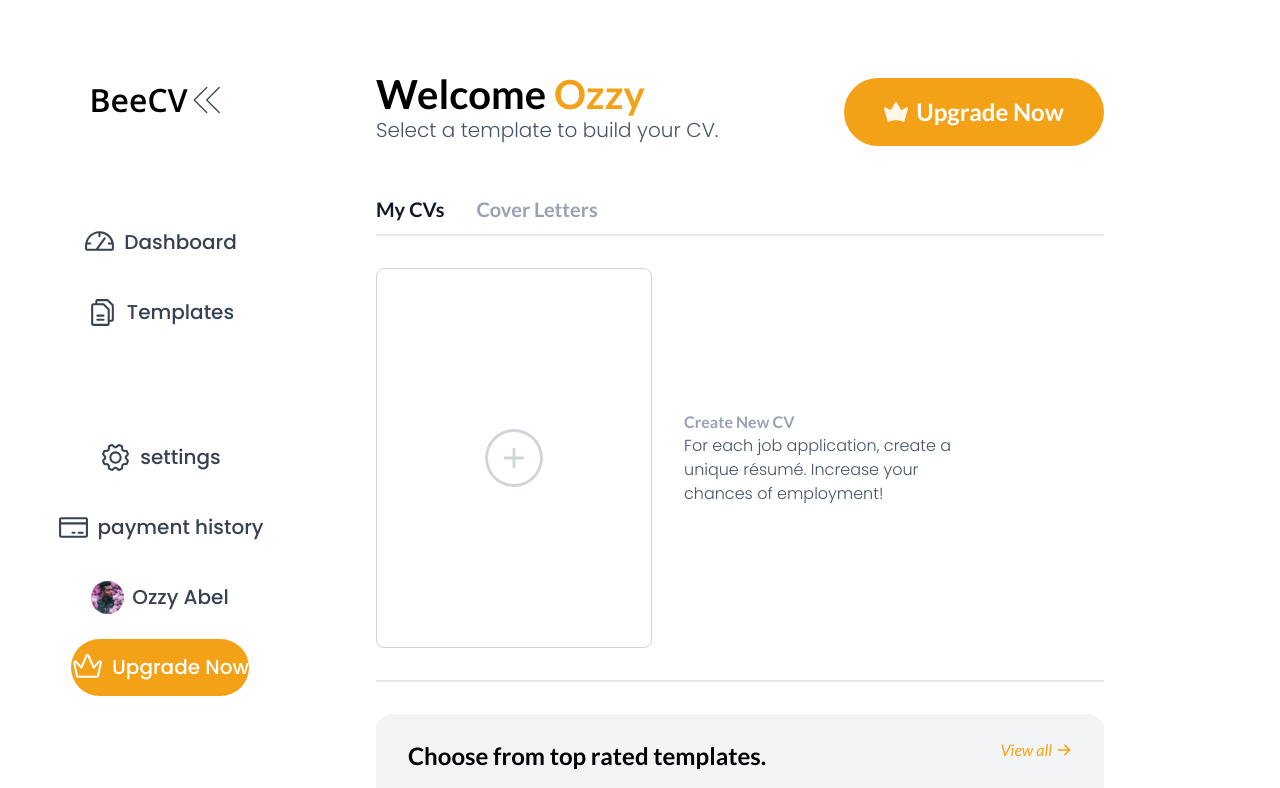
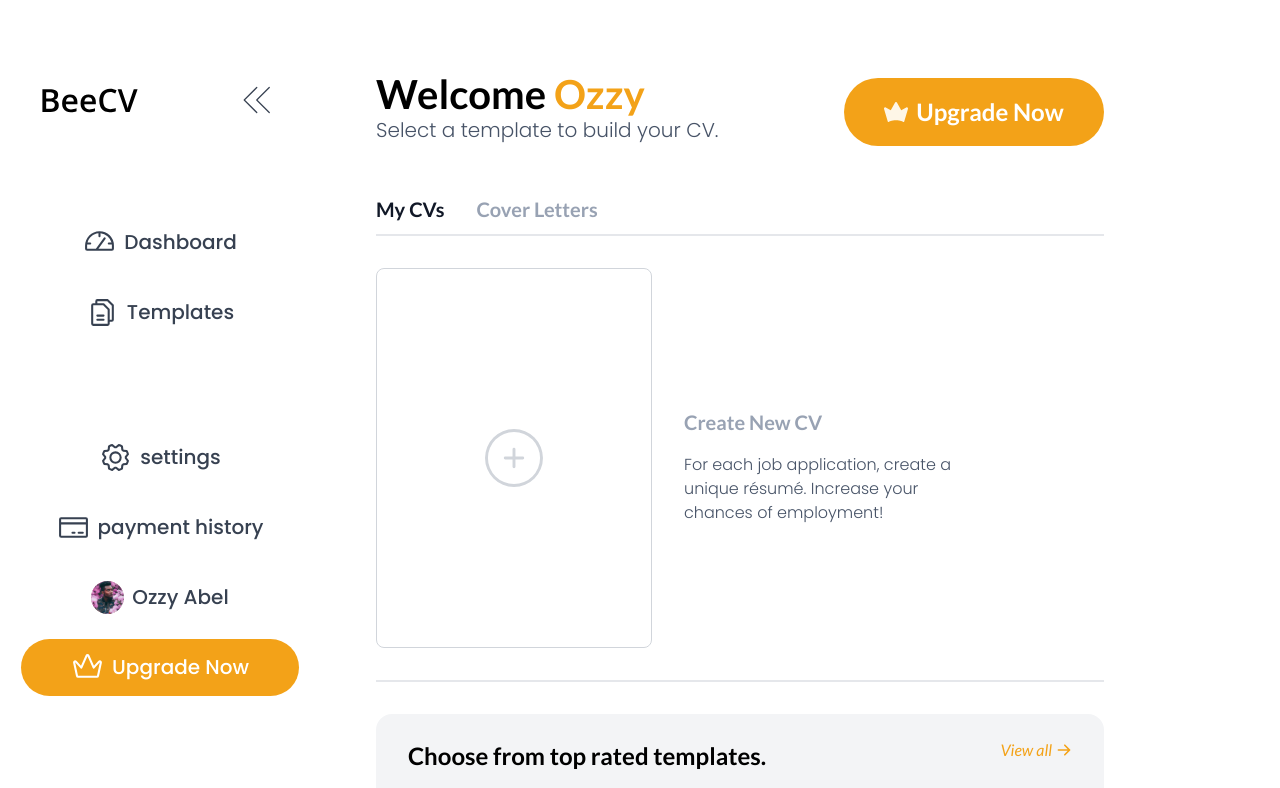
Before and after one commit to Lycan-Xx/test-4, a React (Vite) app: page / in a window 1280 px wide. Shown: the top 788 px of the page. Built offline with nearby package versions, Linux system fonts and the light colour scheme.

Commit message:
some animations

```diff
--- a/package.json
+++ b/package.json
@@ -14,6 +14,7 @@
     "@emotion/styled": "^11.13.5",
     "@mui/material": "^6.1.8",
     "aos": "^2.3.4",
+    "framer-motion": "^11.15.0",
     "react": "^18.3.1",
     "react-dom": "^18.3.1",
     "react-icons": "^5.3.0",
--- a/src/components/CreateCV/Education.jsx
+++ b/src/components/CreateCV/Education.jsx
@@ -37,10 +37,10 @@
      </button>
     </div>
    </section>
-   <section className="border-[1px] border-[#d0d5dd] md:h-[100vh] md:w-[45vw]">
+   <section className="border-[1px] border-[#d0d5dd] md:h-[100vh] md:w-[45vw] transition ease-in-out duration-1000">
     {selectedTemplate ? (
      <img
-      className="object-cover md:h-[100vh]"
+      className="object-cover md:h-[100vh] "
       src={selectedTemplate.template}
       alt={selectedTemplate.name}
      />
--- a/src/components/HomepageCVs.jsx
+++ b/src/components/HomepageCVs.jsx
@@ -10,8 +10,12 @@
      <CiCirclePlus className="hover:text-white cursor-pointer text-gray-300 hover:bg-primary rounded-full text-[70px]" />{" "}
     </Link>
    </div>
-   <div className="flex flex-col w-[40vw] md:w-[284px]">
-    <h4 className="text-greytextlight font-bold leading-[150%] font-lato text-[16px] whitespace-nowrap my-[16px] md:my-0">
+   <div
+    className="flex flex-col w-[40vw] md:w-[284px]"
+    data-aos="fade-down"
+    data-aos-offset="100"
+   >
+    <h4 className="text-greytextlight font-bold leading-[150%] font-lato text-[16px]  md:text-[20px]  whitespace-nowrap my-[16px]">
      Create New CV
     </h4>
     <p className="font-poppins font-light md:text-base text-greytext leading-[150%] text-sm">
--- a/src/components/HomepageCls.jsx
+++ b/src/components/HomepageCls.jsx
@@ -7,8 +7,12 @@
    <div className="w-[138px] h-[190px] md:w-[276px] md:h-[380px] rounded-lg border-gray-300 border-[0.5px] flex items-center align-middle justify-center  ">
     <CiCirclePlus className="hover:text-white text-gray-300 hover:bg-primary rounded-full text-[70px]" />{" "}
    </div>
-   <div className="flex flex-col w-[40vw] md:w-[284px]">
-    <h4 className="text-greytextlight font-bold leading-[150%] font-lato text-[16px]  my-[16px] md:my-0">
+   <div
+    className="flex flex-col w-[40vw] md:w-[284px]"
+    data-aos="fade-down"
+    data-aos-offset="100"
+   >
+    <h4 className="text-greytextlight font-bold leading-[150%] font-lato text-[16px] md:text-[20px] my-[16px]">
      Generate your Cover Letter
     </h4>
     <p className="font-poppins font-light md:text-base text-greytext leading-[150%] text-sm">
--- a/src/components/Layout/SideNav.jsx
+++ b/src/components/Layout/SideNav.jsx
@@ -16,13 +16,15 @@
  return (
   <aside
    className={` hidden md:flex h-[100vh] flex-col justify-between items-center font-poppins text-[20px] font-medium text-gray-700 gap-[99px] mt-0 transition-all duration-300 ease-in-out  ${
-    isSidebarOpen ? "sidebar-open md:max-w-[320px]" : "sidebar-closed max-w-[119px]"
+    isSidebarOpen
+     ? "sidebar-open md:max-w-[320px]"
+     : "sidebar-closed max-w-[119px]"
    } `}
   >
    <div
     className={`flex items-center justify-center mt-[80px] px-[32px]  ${
      isSidebarOpen
-      ? " justify-between  md:max-w-[300px] flex-row-reverse"
+      ? " justify-between  md:min-w-[300px] flex-row-reverse"
       : " justify-center flex-col"
     }`}
    >
@@ -97,14 +99,14 @@
         }
                 ${isSidebarOpen ? "" : "px-[10px] py-[10px]"}
 
-             ${id === 6 ? "bg-primary text-white  py-[12px]" : ""}`}
+             ${id === 6 ? "bg-primary text-white px-[50px]  py-[12px]" : ""}`}
        >
         {typeof icon === "string" ? (
          <img className="h-[33px]" src={icon} alt={`${text} icon`} />
         ) : (
          React.createElement(icon, { size: 33 })
         )}{" "}
-        {isSidebarOpen ? <p>{text}</p> : ""}
+        {isSidebarOpen ? <p className="whitespace-nowrap">{text}</p> : ""}
        </li>
       </Link>
      )
--- a/src/components/MyCVs.jsx
+++ b/src/components/MyCVs.jsx
@@ -24,7 +24,11 @@
  }
 
  return (
-  <main className="flex flex-col font-lato pt-[40px] px-[24px]">
+  <main
+   className="flex flex-col font-lato pt-[40px] px-[24px]"
+   data-aos="fade-up"
+   data-aos-duration="500"
+  >
    <header className="flex flex-row mx-auto justify-between w-full mb-[48px]">
     <div className="flex flex-col">
      <h4 className="font-bold text-2xl md:text-[40px]">
@@ -67,7 +71,7 @@
       <h5 className="md:text-[24px] text- font-bold">
        Choose from top rated templates.
       </h5>
-      <Link to="">
+      <Link to="/templates">
        <i className=" hidden md:flex flex-row items-center text-primary gap-1 hover:cursor-pointer">
         View all <HiArrowRight />{" "}
        </i>
--- a/src/components/PopUps/TemplateModal.jsx
+++ b/src/components/PopUps/TemplateModal.jsx
@@ -1,8 +1,22 @@
-import React from "react"
+import {useEffect, useState} from "react"
 
 const TemplateModal = ({ imageSrc, onClose }) => {
+
+  const [isVisible, setIsVisible] = useState(false);
+
+  useEffect(() => {
+    const timer = setTimeout(() => {
+      setIsVisible(true);
+    }, 100);
+    return () => clearTimeout(timer)
+  }, [])
+
  return (
-  <main className="fixed inset-0 flex items-center justify-center bg-black bg-opacity-70 z-50">
+  <main
+   className={`fixed inset-0 flex items-center justify-center bg-black bg-opacity-10 z-50 transition-opacity ease-in-out duration-1000 w-screen h-screen ${
+    isVisible ? "opacity-100" : "opacity-0"
+   } `}
+  >
    <div className="relative">
     <img src={imageSrc} alt="Preview" className="lg:w-[500px] max-h-full" />
     <button
--- a/src/components/TopRatedTemplates.jsx
+++ b/src/components/TopRatedTemplates.jsx
@@ -5,6 +5,7 @@
 import { BsArrowRight } from "react-icons/bs"
 import { CiZoomIn } from "react-icons/ci"
 import { Link } from "react-router-dom"
+import { motion } from "framer-motion"
 
 const TopRatedTemplates = () => {
  const [activeCV, setActiveCV] = useState("All")
@@ -16,23 +17,7 @@
   handleCloseModal,
   isModalOpen,
  } = useTemplate()
- //  const [isModalOpen, setIsModalOpen] = useState(false)
- //  const [selectedImage, setSelectedImage] = useState("")
 
- //  const handleTemplateSelect = (template) => {
- //   setSelectedTemplate(template)
- //  }
-
- //  const handlePreviewClick = (imagePath) => {
- //   setSelectedImage(imagePath)
- //   setIsModalOpen(true)
- //   console.log(imagePath)
- //  }
-
- //  const handleCloseModal = () => {
- //   setIsModalOpen(false)
- //   setSelectedImage("")
- //  }
  const handleButtonClick = (btn) => {
   setActiveCV(btn)
  }
@@ -50,21 +35,25 @@
       {item.premium && (
        <img className="absolute top-0 left-0" src={PremiumCrown} alt="" />
       )}
-      <div className="absolute top-0 left-0 w-full h-full bg-black bg-opacity-0 group-hover:bg-opacity-50 flex flex-col justify-end items-center gap-y-[7px] opacity-0 group-hover:opacity-100 transition-all duration-400 z-10 px-[10%] mx-auto pb-[10%] rounded-md">
+      <div className="absolute top-0 left-0 w-full h-full bg-black bg-opacity-0 group-hover:bg-opacity-50 flex flex-col justify-end items-center gap-y-[7px] opacity-0 group-hover:opacity-100 transition-all group-hover:duration-700 z-10 px-[10%] mx-auto pb-[10%] rounded-md ease-in-out group-hover:transition">
        <button
-        className="rounded-[30px] w-full py-[5px] px-[3px]  md:py-[10px] flex items-center justify-center bg-white text-primary hover:bg-primary hover:text-white transition-colors duration-200 text-[10px] md:text-base"
+        className="rounded-[30px] w-full py-[5px] px-[3px]  md:py-[10px] flex items-center justify-center bg-white text-primary font-medium font-poppins hover:bg-primary hover:duration-500 hover:text-white transition-colors duration-400 text-[10px] md:text-base"
         onClick={() => {
          handlePreviewClick(item.template)
         }}
        >
         Preview <CiZoomIn className="ml-2" />
        </button>
-       <Link
-        to="/create-cv/personal-details"
-        className="rounded-[30px] w-full py-[5px] px-[3px]  md:py-[10px] flex items-center justify-center bg-white text-primary hover:bg-primary hover:text-white transition-colors duration-200 text-[10px] font-raleway md:text-base whitespace-nowrap"
-        onClick={() => handleTemplateSelect(item)}
-       >
-        use template <BsArrowRight className="md:ml-2 ml-1" />
+       <Link className="w-full" to="/create-cv/personal-details">
+        <button
+         className="rounded-[30px] w-full py-[5px] px-[3px]  md:py-[10px] flex items-center justify-center bg-white text-primary hover:bg-primary hover:text-white transition hover:duration-500 text-[10px] font-poppins md:text-base whitespace-nowrap"
+         onClick={() => handleTemplateSelect(item)}
+         initial={{ opacity: 0, y: -100 }}
+         whileHover={{ opacity: 1, y: 0 }}
+         transition={{ duration: 2.0 }}
+        >
+         use template <BsArrowRight className="md:ml-2 ml-1" />
+        </button>
        </Link>
       </div>
      </div>
--- a/src/components/pages/Templates.jsx
+++ b/src/components/pages/Templates.jsx
@@ -62,7 +62,7 @@
  })
 
  return (
-  <section className="flex flex-col">
+  <section data-aos="fade-up" data-aos-duration="500" className="flex flex-col">
    <header>
     <div className="flex flex-col px-[2rem] lg:px-0 ">
      <h4 className="font-bold text-4xl lg:text-[40px]">Templates.</h4>
@@ -100,8 +100,8 @@
      {filteredTemplates.map((item) => {
       return (
        <div className="relative group" key={item.id}>
-          <img
-            src={item.template}
+        <img
+         src={item.template}
          onClick={() => handleTemplateSelect(item)}
          alt=""
         />
--- a/src/main.jsx
+++ b/src/main.jsx
@@ -2,6 +2,10 @@
 import { createRoot } from "react-dom/client"
 import App from "./App.jsx"
 import "./index.css"
+import "aos/dist/aos.css"
+import AOS from "aos"
+
+AOS.init();
 
 createRoot(document.getElementById("root")).render(
  <StrictMode>
```
Also changed, not shown: 1 other file (tests, documents, lock files or other folders).
